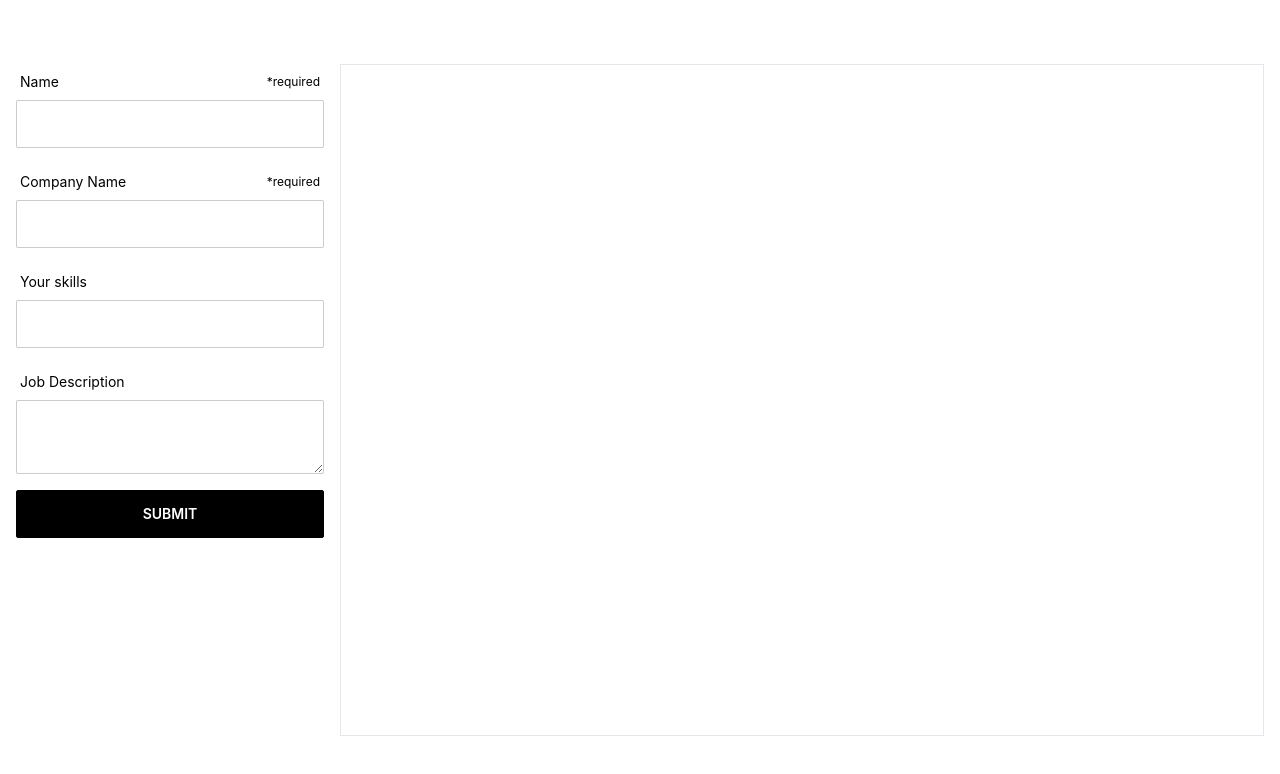
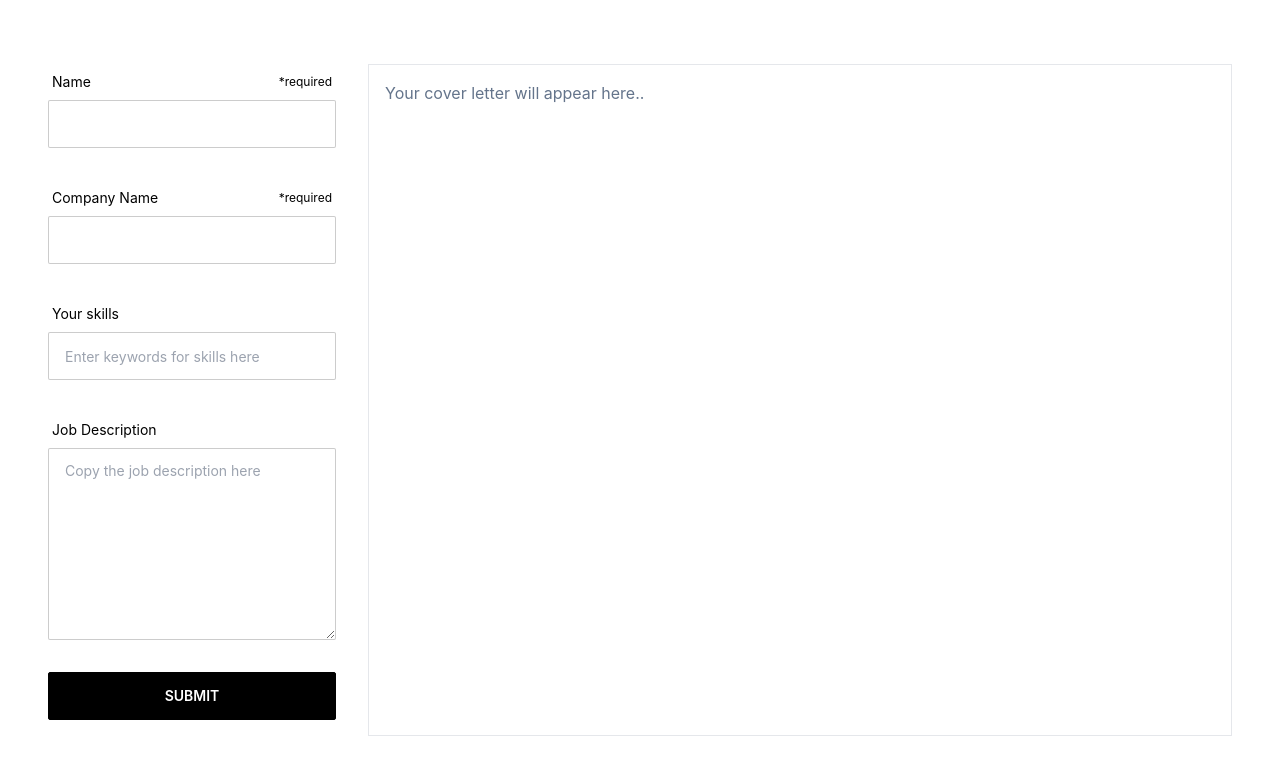
Before and after one commit to berkeatac/coverspark, a Next.js app: page / in a window 1280 px wide. Shown: the top 774 px of the page. Built offline with nearby package versions, Linux system fonts and the light colour scheme.

Commit message:
fine tune

```diff
--- a/src/pages/api/generate.ts
+++ b/src/pages/api/generate.ts
@@ -55,7 +55,7 @@ const handler = async (req: Request): Promise<Response> => {
       inputState.skills
         ? "I have the following skills: " + inputState.skills
         : ""
-    }. Please write a cover letter for me, of maximum 1500 characters. Only mention the skills I have provided if any.`,
+    }. Please write a cover letter for me, of maximum 1500 characters. Only mention the skills I have provided. Do not mention skills I haven't told you directly. Do not give information with quantitative value like years of experience as you don't know for certain.`,
     temperature: 0.7,
     top_p: 1,
     frequency_penalty: 0,
--- a/src/pages/index.tsx
+++ b/src/pages/index.tsx
@@ -70,7 +70,7 @@ export default function Home() {
       </Head>
 
       <main className="h-full">
-        <div className="container mx-auto px-4 flex flex-col sm:flex-row gap-4 py-16 min-w-full h-full">
+        <div className="container mx-auto px-12 flex flex-col sm:flex-row gap-8 py-16 min-w-full h-full">
           <form
             className="flex flex-col basis-1/4"
             onSubmit={(e) => {
@@ -88,7 +88,7 @@ export default function Home() {
               id="name"
               type="text"
               required
-              className="input input-bordered min-w-full max-w-xs mb-4"
+              className="input input-bordered input-sm min-w-full max-w-xs mb-8 py-1 h-12 px-4"
               value={inputState.name}
               onChange={(e) =>
                 setInputState({ ...inputState, name: e.target.value })
@@ -102,7 +102,7 @@ export default function Home() {
               id="company-name"
               type="text"
               required
-              className="input input-bordered min-w-full max-w-xs mb-4"
+              className="input input-bordered input-sm min-w-full max-w-xs mb-8 py-1 h-12 px-4"
               value={inputState.companyName}
               onChange={(e) =>
                 setInputState({ ...inputState, companyName: e.target.value })
@@ -114,7 +114,8 @@ export default function Home() {
             <input
               id="skills"
               type="text"
-              className="input input-bordered min-w-full max-w-xs mb-4"
+              className="input input-bordered input-sm min-w-full max-w-xs mb-8 py-1 h-12 px-4"
+              placeholder="Enter keywords for skills here"
               value={inputState.skills}
               onChange={(e) =>
                 setInputState({ ...inputState, skills: e.target.value })
@@ -127,7 +128,8 @@ export default function Home() {
               id="description"
               maxLength={1000}
               value={inputState.description}
-              className="textarea textarea-bordered mb-4"
+              className="textarea textarea-bordered mb-8 h-48"
+              placeholder="Copy the job description here"
               onChange={(e) =>
                 setInputState({ ...inputState, description: e.target.value })
               }
@@ -141,7 +143,13 @@ export default function Home() {
 
           <div className="basis-3/4 h-full relative">
             <p className="h-full min-w-full textare-bordered border resize-none whitespace-pre-line p-4 focus:border-none focus:outline-slate-500">
-              {generatedBios}
+              {generatedBios ? (
+                generatedBios
+              ) : (
+                <span className="text-slate-500">
+                  Your cover letter will appear here..
+                </span>
+              )}
             </p>
 
             {generatedBios && (
```
